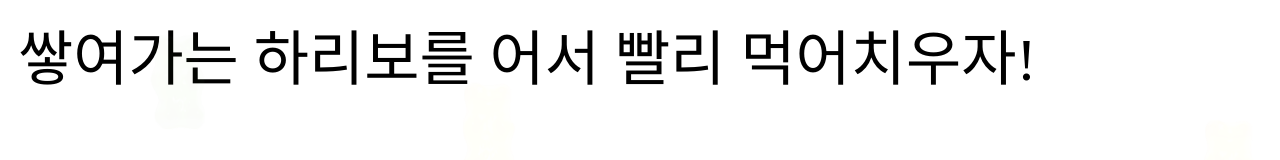
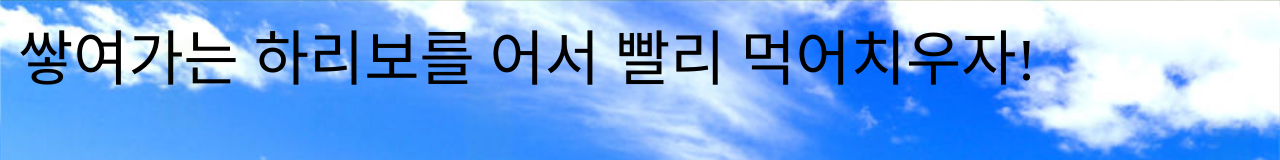
Before and after one commit to moonkyunga/haribo, a plain HTML site: page index.html in a window 1280 px wide. Shown: the top 160 px of the page. Drawn offline with Linux system fonts and the light colour scheme; a web font is replaced by a local one.

Commit message:
Update index.html

```diff
--- a/index.html
+++ b/index.html
@@ -10,7 +10,8 @@
 		body{position: relative;
 			overflow: hidden;
 			width: 100%;
-			cursor: url('mouth.png');
+			background-image: url('window.PNG');
+			background-size: cover;
 		}
 		p{font-family: 'yg-jalnan'; font-size: 60px; margin: 10px;}
 		#haribo{width: 200px; height: 600px;
```
